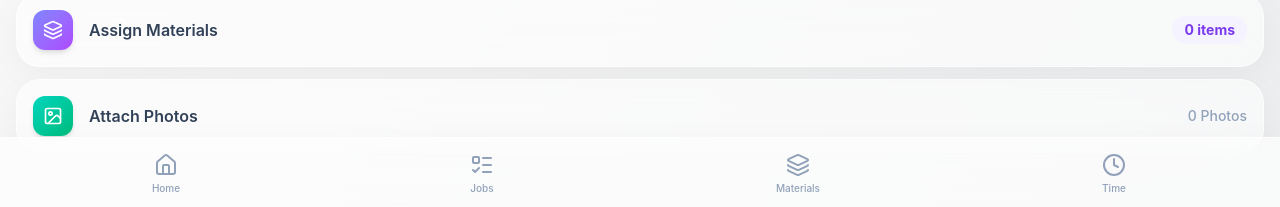
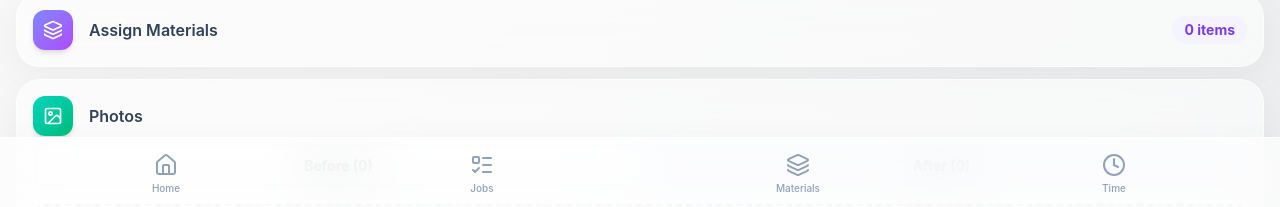
Before and after one commit to aprcamb-ctrl/CheckMate, a React (Vite) app: page /job/1 in a window 1280 px wide. Shown: the part 590-797 px from the top of the page. Built offline with nearby package versions, Linux system fonts and the light colour scheme.

Commit message:
Implement Task 3: Before & After Photos

```diff
--- a/src/pages/JobExecution.tsx
+++ b/src/pages/JobExecution.tsx
@@ -14,6 +14,7 @@ export default function JobExecution() {
   const [editHours, setEditHours] = useState('0');
   const [editMinutes, setEditMinutes] = useState('0');
   const [elapsed, setElapsed] = useState(0);
+  const [photoTab, setPhotoTab] = useState<'before'|'after'>('before');
   const fileInputRef = useRef<HTMLInputElement>(null);
 
   const handlePhotoCapture = (e: React.ChangeEvent<HTMLInputElement>) => {
@@ -21,7 +22,7 @@ export default function JobExecution() {
     if (file) {
       const reader = new FileReader();
       reader.onloadend = () => {
-        addPhotoToJob(job!.id, reader.result as string);
+        addPhotoToJob(job!.id, reader.result as string, photoTab);
       };
       reader.readAsDataURL(file);
     }
@@ -192,31 +193,45 @@ export default function JobExecution() {
           onChange={handlePhotoCapture}
         />
 
-        <button
-          onClick={() => fileInputRef.current?.click()}
-          className="w-full glass-panel p-4 flex items-center justify-between hover-lift tap-effect group"
-        >
-          <div className="flex items-center gap-4">
+        {/* Photos Section */}
+        <div className="glass-panel p-4 space-y-4">
+          <div className="flex items-center gap-4 mb-2">
             <div className="bg-gradient-to-br from-teal-400 to-emerald-500 text-white p-2.5 rounded-xl shadow-md">
               <ImageIcon className="w-5 h-5" />
             </div>
-            <span className="font-semibold text-slate-700">Attach Photos</span>
+            <span className="font-semibold text-slate-700">Photos</span>
           </div>
-          <span className="text-slate-400 text-sm font-medium">{job.photos?.length || 0} Photos</span>
-        </button>
-      </div>
 
-      {/* Photo Gallery */}
-      {job.photos && job.photos.length > 0 && (
-        <div className="space-y-3 pt-2">
-          <h4 className="font-bold text-slate-800 text-lg px-1">Attached Photos</h4>
+          <div className="flex p-1 bg-slate-100 dark:bg-slate-800 rounded-xl">
+            <button
+              onClick={() => setPhotoTab('before')}
+              className={`flex-1 py-2 text-sm font-bold rounded-lg transition-colors ${photoTab === 'before' ? 'bg-white dark:bg-slate-700 text-slate-800 dark:text-white shadow-sm' : 'text-slate-500 hover:text-slate-700 dark:text-slate-400 dark:hover:text-slate-200'}`}
+            >
+              Before ({job.beforePhotos?.length || 0})
+            </button>
+            <button
+              onClick={() => setPhotoTab('after')}
+              className={`flex-1 py-2 text-sm font-bold rounded-lg transition-colors ${photoTab === 'after' ? 'bg-white dark:bg-slate-700 text-slate-800 dark:text-white shadow-sm' : 'text-slate-500 hover:text-slate-700 dark:text-slate-400 dark:hover:text-slate-200'}`}
+            >
+              After ({job.afterPhotos?.length || 0})
+            </button>
+          </div>
+
+          <button
+            onClick={() => fileInputRef.current?.click()}
+            className="w-full py-3 border-2 border-dashed border-slate-300 dark:border-slate-600 rounded-xl text-slate-500 font-semibold hover:border-primary-400 hover:text-primary-600 transition-colors flex items-center justify-center gap-2 tap-effect"
+          >
+            <Plus className="w-5 h-5" /> Add {photoTab === 'before' ? 'Before' : 'After'} Photo
+          </button>
+
+          {/* Gallery */}
           <div className="grid grid-cols-3 gap-2">
-            {job.photos.map((photo, i) => (
-              <img key={i} src={photo} className="w-full h-24 object-cover rounded-xl border border-slate-200 shadow-sm" alt={`Job attachment ${i+1}`} />
+            {(photoTab === 'before' ? job.beforePhotos : job.afterPhotos)?.map((photo, i) => (
+              <img key={i} src={photo} className="w-full h-24 object-cover rounded-xl border border-slate-200 dark:border-slate-700 shadow-sm" alt={`${photoTab} job attachment ${i+1}`} />
             ))}
           </div>
         </div>
-      )}
+      </div>
 
       {/* Materials Modal */}
       {showMaterialsModal && (
--- a/src/pages/Timesheets.tsx
+++ b/src/pages/Timesheets.tsx
@@ -78,7 +78,11 @@ export default function Timesheets() {
         csv += `"${mat.name}","${m.quantity}","£${(mat.price || 0).toFixed(2)}","£${cost.toFixed(2)}"\n`;
       }
     });
-    csv += `Total Materials Cost,,,"£${totalCost.toFixed(2)}"\n`;
+    csv += `Total Materials Cost,,,"£${totalCost.toFixed(2)}"\n\n`;
+
+    csv += `Photos\n`;
+    csv += `Before Photos,${job.beforePhotos?.length || 0}\n`;
+    csv += `After Photos,${job.afterPhotos?.length || 0}\n`;
 
     const blob = new Blob([csv], { type: 'text/csv;charset=utf-8;' });
     const link = document.createElement("a");
--- a/src/store/useStore.ts
+++ b/src/store/useStore.ts
@@ -16,7 +16,8 @@ export interface Job {
   status: JobStatus;
   timeLogs: TimeLog[];
   materialsUsed?: MaterialUsage[];
-  photos?: string[];
+  beforePhotos?: string[];
+  afterPhotos?: string[];
   createdAt: string;
   completedAt?: string;
   reminder?: boolean;
@@ -60,7 +61,7 @@ interface AppState {
   deleteMaterials: (ids: string[]) => void;
   toggleDeletingMaterials: (value: boolean) => void;
   assignMaterialToJob: (jobId: string, materialId: string, quantity: number) => void;
-  addPhotoToJob: (jobId: string, photoBase64: string) => void;
+  addPhotoToJob: (jobId: string, photoBase64: string, type: 'before' | 'after') => void;
   toggleDarkMode: () => void;
   injectTestData: () => void;
 }
@@ -72,8 +73,8 @@ export const useStore = create<AppState>()(
       isDeletingJobs: false,
       isDeletingMaterials: false,
       jobs: [
-        { id: '1', title: 'Fix AC Unit in Room 402', status: 'PENDING', timeLogs: [], materialsUsed: [], photos: [], createdAt: new Date().toISOString(), reminder: true },
-        { id: '2', title: 'Replace lobby lightbulbs', status: 'IN_PROGRESS', timeLogs: [{ startedAt: new Date(Date.now() - 3600000).toISOString() }], materialsUsed: [], photos: [], createdAt: new Date().toISOString() },
+        { id: '1', title: 'Fix AC Unit in Room 402', status: 'PENDING', timeLogs: [], materialsUsed: [], beforePhotos: [], afterPhotos: [], createdAt: new Date().toISOString(), reminder: true },
+        { id: '2', title: 'Replace lobby lightbulbs', status: 'IN_PROGRESS', timeLogs: [{ startedAt: new Date(Date.now() - 3600000).toISOString() }], materialsUsed: [], beforePhotos: [], afterPhotos: [], createdAt: new Date().toISOString() },
       ],
       materials: [
         { id: '1', name: 'Lightbulbs (LED 60W)', qty: 45, price: 4.50 },
@@ -91,7 +92,8 @@ export const useStore = create<AppState>()(
             status: 'PENDING',
             timeLogs: [],
             materialsUsed: [],
-            photos: [],
+            beforePhotos: [],
+            afterPhotos: [],
             createdAt: new Date().toISOString(),
             reminder,
             reminderDate,
@@ -153,7 +155,8 @@ export const useStore = create<AppState>()(
             status: 'PENDING' as JobStatus,
             timeLogs: [],
             materialsUsed: [],
-            photos: [],
+            beforePhotos: [],
+            afterPhotos: [],
             createdAt: new Date().toISOString(),
             reminder: currentJob.reminder,
             reminderDate: nextDate.toISOString(),
@@ -230,10 +233,13 @@ export const useStore = create<AppState>()(
         })
       })),
 
-      addPhotoToJob: (jobId, photoBase64) => set((state) => ({
+      addPhotoToJob: (jobId, photoBase64, type) => set((state) => ({
         jobs: state.jobs.map(j => {
           if (j.id !== jobId) return j;
-          return { ...j, photos: [...(j.photos || []), photoBase64] };
+          if (type === 'before') {
+            return { ...j, beforePhotos: [...(j.beforePhotos || []), photoBase64] };
+          }
+          return { ...j, afterPhotos: [...(j.afterPhotos || []), photoBase64] };
         })
       })),
 
@@ -245,7 +251,8 @@ export const useStore = create<AppState>()(
             status: 'COMPLETED',
             timeLogs: [{ startedAt: '2026-07-15T09:00:00Z', endedAt: '2026-07-15T14:30:00Z' }],
             materialsUsed: [],
-            photos: [],
+            beforePhotos: [],
+            afterPhotos: [],
             createdAt: '2026-07-14T10:00:00Z',
             completedAt: '2026-07-15T14:30:00Z'
           },
@@ -255,7 +262,8 @@ export const useStore = create<AppState>()(
             status: 'COMPLETED',
             timeLogs: [{ startedAt: '2026-08-02T11:00:00Z', endedAt: '2026-08-02T12:45:00Z' }],
             materialsUsed: [],
-            photos: [],
+            beforePhotos: [],
+            afterPhotos: [],
             createdAt: '2026-08-01T08:00:00Z',
             completedAt: '2026-08-02T12:45:00Z'
           },
@@ -268,7 +276,8 @@ export const useStore = create<AppState>()(
               { startedAt: '2026-08-21T09:00:00Z', endedAt: '2026-08-21T13:00:00Z' }
             ],
             materialsUsed: [],
-            photos: [],
+            beforePhotos: [],
+            afterPhotos: [],
             createdAt: '2026-08-15T09:00:00Z',
             completedAt: '2026-08-21T13:00:00Z'
           },
@@ -278,7 +287,8 @@ export const useStore = create<AppState>()(
             status: 'COMPLETED',
             timeLogs: [{ startedAt: '2026-09-05T08:30:00Z', endedAt: '2026-09-05T10:00:00Z' }],
             materialsUsed: [],
-            photos: [],
+            beforePhotos: [],
+            afterPhotos: [],
             createdAt: '2026-09-01T09:00:00Z',
             completedAt: '2026-09-05T10:00:00Z'
           }
```
